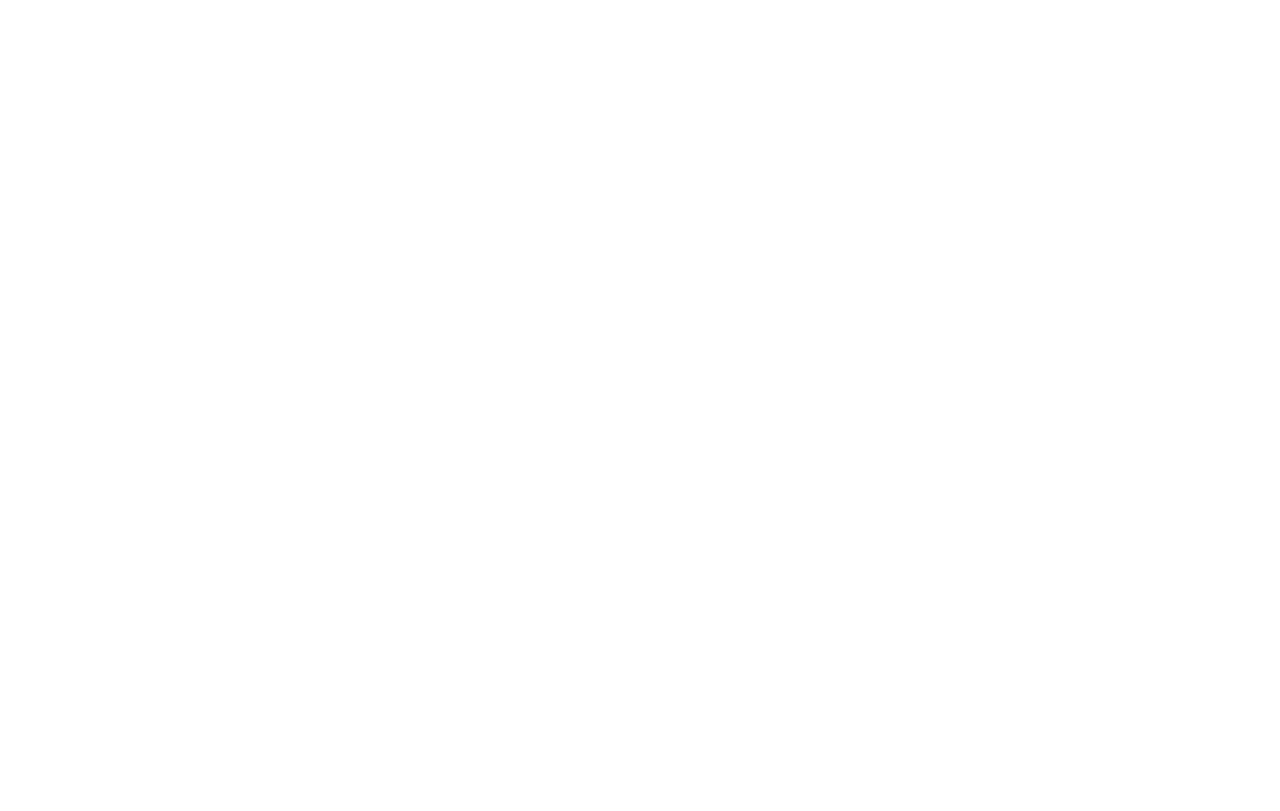
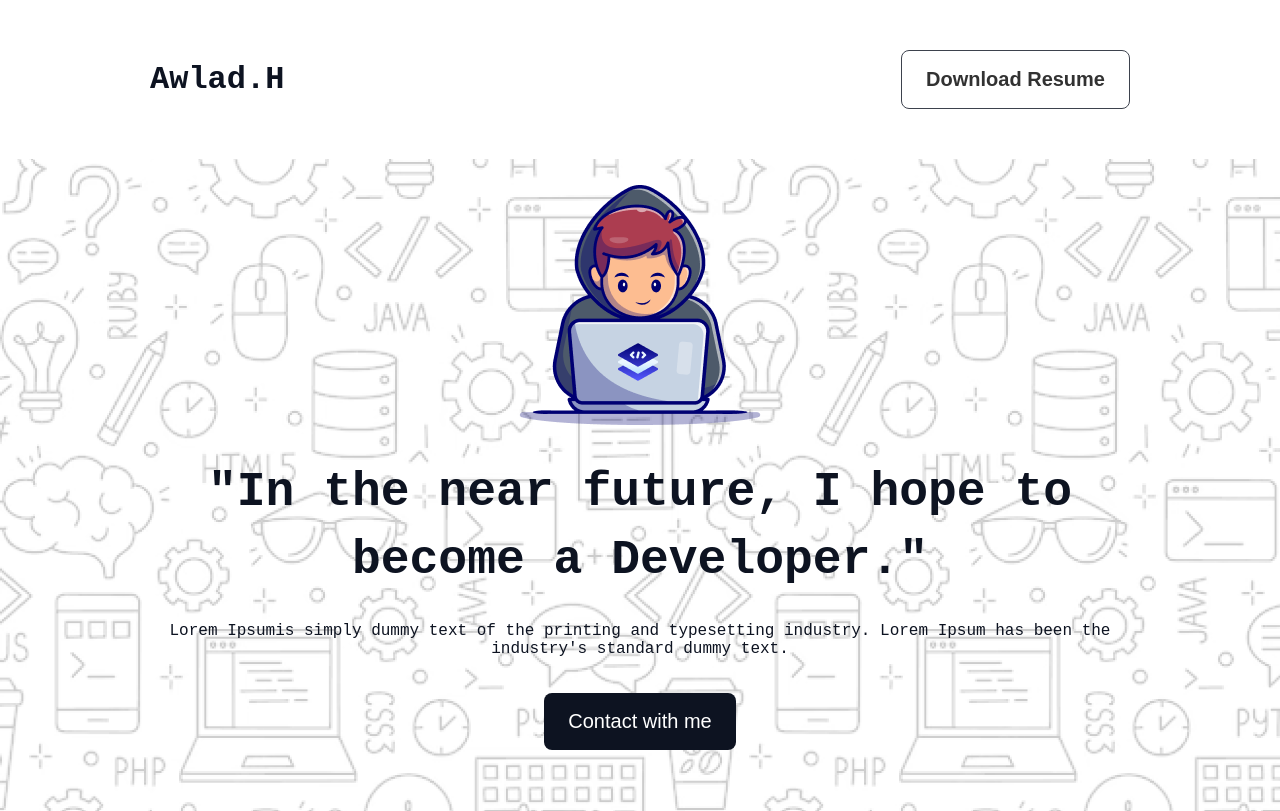
Before and after one commit to abirhasanabid/assaingment-1, a plain HTML site: page index.html in a window 1280 px wide. Drawn offline with Linux system fonts and the light colour scheme; a web font is replaced by a local one.

Commit message:
added header section

```diff
--- /dev/null
+++ b/css/styles.css
@@ -0,0 +1,79 @@
+@import url('https://fonts.googleapis.com/css2?family=Azeret+Mono:ital,wght@0,100..900;1,100..900&display=swap');
+
+.azeret-mono {
+    font-family: "Azeret Mono", monospace;
+}
+
+* {
+    margin: 0;
+    padding: 0;
+}
+
+/* share styles */
+.share-color {
+    color: rgb(13, 19, 33);
+}
+
+.bold-font {
+    font-weight: 800;
+    font-size: 32px;
+    line-height: 35px;
+}
+
+/* share end */
+
+/* nav styles */
+header nav {
+    display: flex;
+    justify-content: space-between;
+    align-items: center;
+    margin: 50px 150px;
+}
+
+header nav h3 {
+    font-size: 28px;
+    font-weight: 800;
+}
+
+.nav-btn {
+    padding: 17px 24px;
+    background-color: transparent;
+    border: 1px rgb(13, 19, 33) solid;
+    border-radius: 8px;
+    opacity: 0.8;
+    font-size: 20px;
+    font-weight: 600;
+    text-align: center;
+}
+
+.banner {
+    background-image: url(../assets/Hero-bg.png);
+    /* Hero-bg */
+    width: 100%;
+    height: 652px;
+    display: flex;
+    justify-content: center;
+    align-items: center;
+}
+
+.banner-content {
+    width: 998px;
+    text-align: center;
+}
+
+.banner-content h1 {
+    font-size: 48px;
+    line-height: 68px;
+    padding: 28px 0;
+}
+.nav-sec-btn {
+    background-color: rgb(13, 19, 33);
+    color: white;
+    padding: 17px 24px;
+    border: none;
+    border-radius: 8px;
+    text-align: center;
+    margin: 35px;
+    font-size: 20px;
+    font-weight: 600px;
+}
--- a/index.html
+++ b/index.html
@@ -1,19 +1,36 @@
 <!DOCTYPE html>
 <html lang="en">
+
 <head>
     <meta charset="UTF-8">
     <meta name="viewport" content="width=device-width, initial-scale=1.0">
     <title>Document</title>
+    <link rel="stylesheet" href="css/styles.css">
 </head>
-<body>
+<bodyv class="azeret-mono">
     <header>
-
+        <nav>
+            <h3 class="bold-font share-color">Awlad.H</h3>
+            <button class="nav-btn">Download Resume</button>
+        </nav>
+        <section class="banner">
+            <div class="banner-content">
+                <img src="assets/Group.png" alt="">
+                <h1 class="share-color bold-font">"In the near future, I hope to become a Developer."</h1>
+                <p class="share-color">Lorem Ipsumis simply dummy text of the printing and typesetting industry. Lorem Ipsum has been the
+                    industry's standard dummy text.</p>
+                    <button class=" nav-sec-btn ">Contact with me</button>
+            </div>
+        </section>
     </header>
     <main>
+        <section>
 
+        </section>
     </main>
     <footer>
 
     </footer>
-</body>
+    </body>
+
 </html>
```
